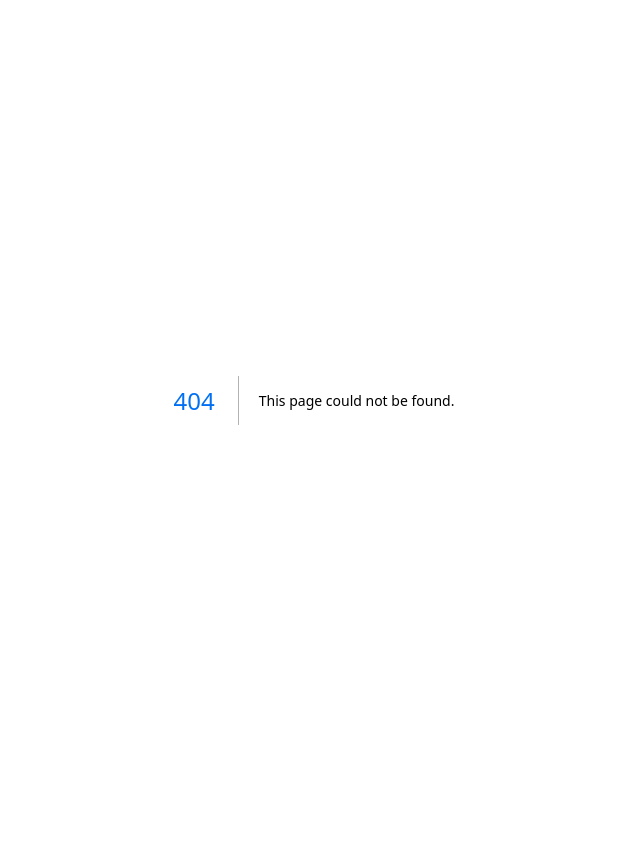
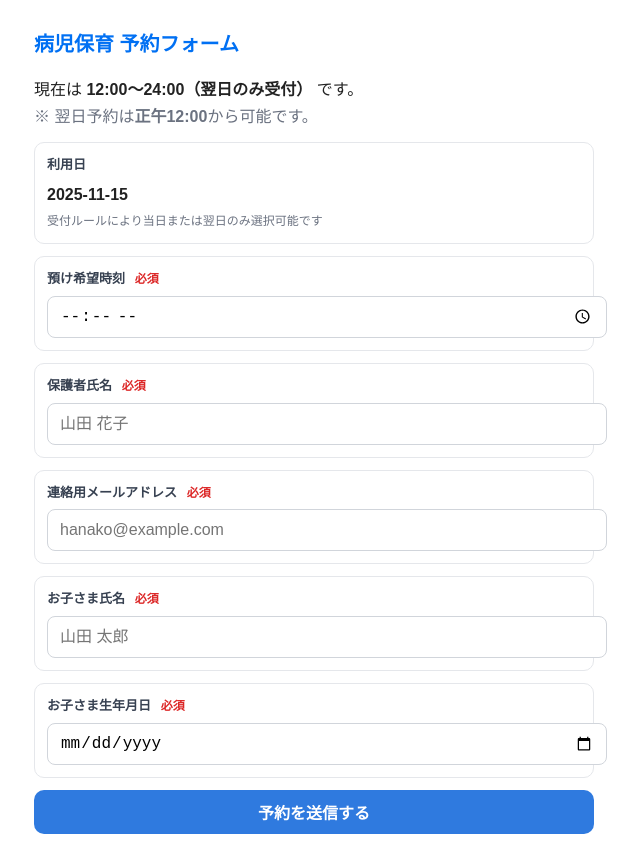
Before and after one commit to le-watanabe-y/support-you-yoro-reservation-clean, a Next.js app: page /reserve in a window 1280 px wide. Before the commit this address had no page. Shown: the whole page, without its empty margins (326-966 px from the left). Before the commit the page ends 800 px from the top, so only its background shows below. Built offline with nearby package versions, Linux system fonts and the light colour scheme.

Commit message:
Create page.tsx

```diff
--- /dev/null
+++ b/app/reserve/page.tsx
@@ -0,0 +1,322 @@
+// app/reserve/page.tsx
+"use client";
+
+import { useEffect, useMemo, useState } from "react";
+
+function nowJST() {
+  return new Date(new Date().toLocaleString("en-US", { timeZone: "Asia/Tokyo" }));
+}
+function ymd(d: Date) {
+  const y = d.getFullYear();
+  const m = String(d.getMonth() + 1).padStart(2, "0");
+  const day = String(d.getDate()).padStart(2, "0");
+  return `${y}-${m}-${day}`;
+}
+
+type AvailResp = {
+  ok: boolean;
+  date: string;
+  time?: string;
+  closed: boolean;
+  withinBookingWindow: boolean;
+  canReserve: boolean;
+  available?: Record<string, number>;
+  message?: string;
+};
+
+export default function ReservePage() {
+  // 表示対象日（当日 or 翌日）を JST の 12:00 で切り替え
+  const now = nowJST();
+  const hour = now.getHours();
+  const targetDate = useMemo(() => {
+    const base = new Date(now);
+    if (hour >= 12) base.setDate(base.getDate() + 1);
+    return ymd(base);
+  }, [hour]);
+
+  const [guardianName, setGuardianName] = useState("");
+  const [email, setEmail] = useState("");
+  const [childName, setChildName] = useState("");
+  const [childBirthdate, setChildBirthdate] = useState(""); // YYYY-MM-DD
+  const [time, setTime] = useState(""); // HH:MM
+  const [checking, setChecking] = useState(false);
+  const [canReserve, setCanReserve] = useState<boolean | null>(null);
+  const [checkMsg, setCheckMsg] = useState<string>("");
+
+  // 時刻が選ばれたら空き状況をチェック
+  useEffect(() => {
+    let abort = false;
+    async function run() {
+      if (!time) {
+        setCanReserve(null);
+        setCheckMsg("");
+        return;
+      }
+      setChecking(true);
+      setCheckMsg("空き状況を確認中…");
+      try {
+        const r = await fetch(
+          `/api/availability?date=${encodeURIComponent(targetDate)}&time=${encodeURIComponent(time)}`,
+          { cache: "no-store" }
+        );
+        const json: AvailResp = await r.json();
+        if (abort) return;
+        if (!json.ok) {
+          setCanReserve(false);
+          setCheckMsg(json.message ?? "予約不可");
+        } else {
+          setCanReserve(json.canReserve);
+          setCheckMsg(
+            json.canReserve
+              ? "予約可能です"
+              : json.closed
+              ? "休園日/年末年始のため予約できません"
+              : !json.withinBookingWindow
+              ? "受付時間外のため予約できません"
+              : "定員に達しています"
+          );
+        }
+      } catch (e) {
+        if (!abort) {
+          setCanReserve(false);
+          setCheckMsg("確認に失敗しました");
+        }
+      } finally {
+        if (!abort) setChecking(false);
+      }
+    }
+    run();
+    return () => {
+      abort = true;
+    };
+  }, [targetDate, time]);
+
+  async function onSubmit(e: React.FormEvent) {
+    e.preventDefault();
+
+    // 軽いクライアント側バリデーション
+    if (!guardianName || !email || !childName || !childBirthdate || !time) {
+      alert("必須項目が未入力です。");
+      return;
+    }
+
+    // 念のため送信直前にも可否チェック（レース条件対策）
+    try {
+      const pre = await fetch(
+        `/api/availability?date=${encodeURIComponent(targetDate)}&time=${encodeURIComponent(time)}`,
+        { cache: "no-store" }
+      );
+      const j: AvailResp = await pre.json();
+      if (!j.ok || !j.canReserve) {
+        alert(
+          j.message ??
+            (j.closed
+              ? "休園日/年末年始のため予約できません。"
+              : !j.withinBookingWindow
+              ? "受付時間外のため予約できません。"
+              : "現在この時間帯は予約できません。")
+        );
+        return;
+      }
+    } catch {
+      // 失敗してもサーバ側で最終判定されるが、体験のため止める
+      alert("空き状況の確認に失敗しました。時間をおいて再度お試しください。");
+      return;
+    }
+
+    const payload = {
+      guardian_name: guardianName,
+      email,
+      child_name: childName,
+      child_birthdate: childBirthdate,
+      preferred_date: targetDate,
+      dropoff_time: time,
+    };
+
+    const res = await fetch("/api/reservations", {
+      method: "POST",
+      headers: { "Content-Type": "application/json" },
+      cache: "no-store",
+      body: JSON.stringify(payload),
+    });
+    const json = await res.json();
+
+    if (!res.ok || !json.ok) {
+      alert(json.message ?? "送信に失敗しました。");
+      return;
+    }
+
+    // 承認 or 保留の結果を表示
+    if (json.status === "approved") {
+      alert("受付完了（承認済）です。当日のご来室をお待ちしております。");
+    } else {
+      alert("受付完了（保留）です。先着超過のため承認までお待ちください。");
+    }
+
+    // 初期化
+    setGuardianName("");
+    setEmail("");
+    setChildName("");
+    setChildBirthdate("");
+    setTime("");
+    setCanReserve(null);
+    setCheckMsg("");
+  }
+
+  // スマホ前提のシンプル freee 風 UI
+  return (
+    <main style={{ margin: "0 auto", padding: 16, maxWidth: 560 }}>
+      <h1 style={{ fontSize: 20, fontWeight: 700, margin: "12px 0 8px" }}>病児保育 予約フォーム</h1>
+      <p style={{ marginBottom: 12, lineHeight: 1.7 }}>
+        {hour < 12 ? (
+          <>
+            現在は <strong>00:00〜12:00（当日のみ受付）</strong> です。
+          </>
+        ) : (
+          <>
+            現在は <strong>12:00〜24:00（翌日のみ受付）</strong> です。
+          </>
+        )}
+        <br />
+        <span style={{ color: "#6b7280" }}>
+          ※ 翌日予約は<strong>正午12:00</strong>から可能です。
+        </span>
+      </p>
+
+      <form onSubmit={onSubmit} style={{ display: "grid", gap: 12 }}>
+        <div style={box}>
+          <div style={label}>利用日</div>
+          <div style={{ fontWeight: 700 }}>{targetDate}</div>
+          <div style={{ color: "#6b7280", fontSize: 12, marginTop: 4 }}>
+            受付ルールにより当日または翌日のみ選択可能です
+          </div>
+        </div>
+
+        <div style={box}>
+          <label style={label}>
+            預け希望時刻 <span style={req}>必須</span>
+          </label>
+          <input
+            style={input}
+            type="time"
+            value={time}
+            onChange={(e) => setTime(e.target.value)}
+            required
+          />
+          {time ? (
+            <div style={{ fontSize: 12, marginTop: 6 }}>
+              {checking ? "確認中…" : checkMsg}
+              {canReserve === true && (
+                <span style={{ marginLeft: 8, color: "#059669" }}>◯ 予約可能</span>
+              )}
+              {canReserve === false && (
+                <span style={{ marginLeft: 8, color: "#b91c1c" }}>× 予約不可</span>
+              )}
+            </div>
+          ) : null}
+        </div>
+
+        <div style={box}>
+          <label style={label}>
+            保護者氏名 <span style={req}>必須</span>
+          </label>
+          <input
+            style={input}
+            type="text"
+            value={guardianName}
+            onChange={(e) => setGuardianName(e.target.value)}
+            required
+            placeholder="山田 花子"
+          />
+        </div>
+
+        <div style={box}>
+          <label style={label}>
+            連絡用メールアドレス <span style={req}>必須</span>
+          </label>
+          <input
+            style={input}
+            type="email"
+            value={email}
+            onChange={(e) => setEmail(e.target.value)}
+            required
+            placeholder="hanako@example.com"
+            inputMode="email"
+          />
+        </div>
+
+        <div style={box}>
+          <label style={label}>
+            お子さま氏名 <span style={req}>必須</span>
+          </label>
+          <input
+            style={input}
+            type="text"
+            value={childName}
+            onChange={(e) => setChildName(e.target.value)}
+            required
+            placeholder="山田 太郎"
+          />
+        </div>
+
+        <div style={box}>
+          <label style={label}>
+            お子さま生年月日 <span style={req}>必須</span>
+          </label>
+          <input
+            style={input}
+            type="date"
+            value={childBirthdate}
+            onChange={(e) => setChildBirthdate(e.target.value)}
+            required
+            inputMode="numeric"
+          />
+        </div>
+
+        <button style={button} type="submit" disabled={!time || checking}>
+          予約を送信する
+        </button>
+      </form>
+    </main>
+  );
+}
+
+const box: React.CSSProperties = {
+  border: "1px solid #e5e7eb",
+  borderRadius: 10,
+  padding: 12,
+  background: "#fff",
+};
+
+const label: React.CSSProperties = {
+  fontSize: 13,
+  color: "#374151",
+  marginBottom: 6,
+  display: "block",
+  fontWeight: 600,
+};
+
+const input: React.CSSProperties = {
+  width: "100%",
+  height: 40,
+  border: "1px solid #d1d5db",
+  borderRadius: 8,
+  padding: "0 12px",
+  fontSize: 16,
+};
+
+const button: React.CSSProperties = {
+  height: 44,
+  background: "#2f7adf", // freee っぽいブルー
+  color: "#fff",
+  border: "none",
+  borderRadius: 10,
+  fontSize: 16,
+  fontWeight: 700,
+};
+
+const req: React.CSSProperties = {
+  color: "#dc2626",
+  marginLeft: 6,
+  fontSize: 12,
+};
```
